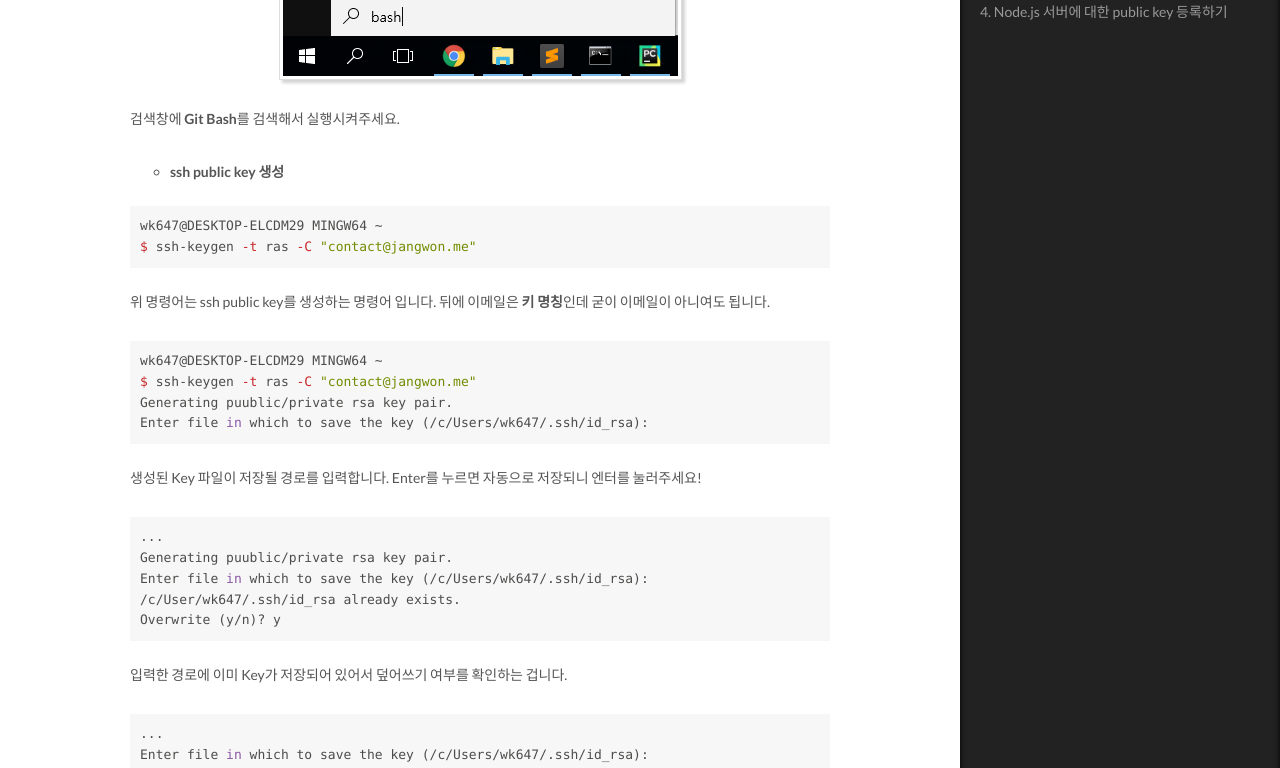
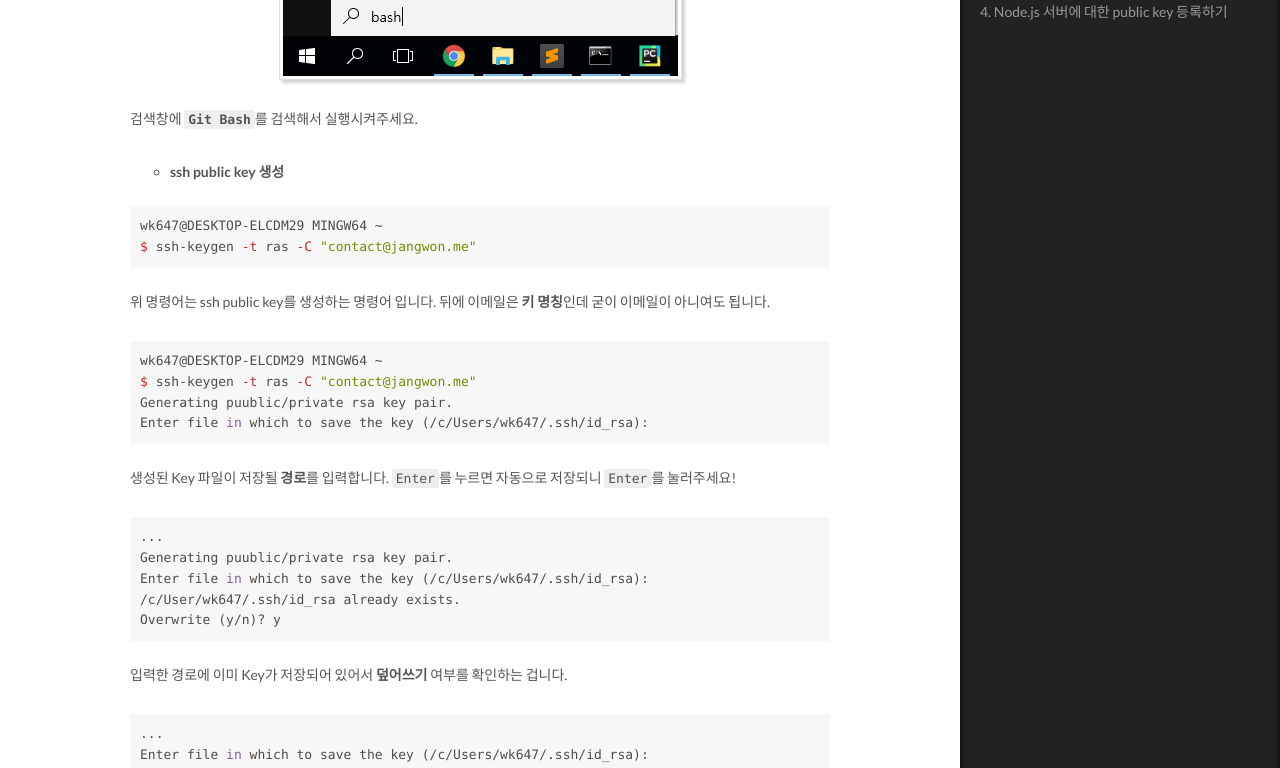
Before and after one commit to wkddnjset/wkddnjset.github.io, a Jekyll site: the page built from _posts/2018-01-30-카페24에서-Angular-배포하기.md, in a window 1280 px wide and 1400 px high, scrolled down 4281 px. Shown: the part 150-918 px from the top of the window. Built offline with Jekyll 4.4.1, drawn with Linux system fonts in a browser that asks for light colours; some of the changed text lies outside the part shown.

Commit message:
2018-01-30

````diff
--- a/_posts/2018-01-30-카페24에서-Angular-배포하기.md
+++ b/_posts/2018-01-30-카페24에서-Angular-배포하기.md
@@ -75,7 +75,7 @@ tags:
 
 ![ssh public key-01](https://raw.githubusercontent.com/wkddnjset/wkddnjset.github.io/master/_posts/images/2018-01-30/ssh_01.png)
 
-검색창에 **Git Bash**를 검색해서 실행시켜주세요.
+검색창에 **`Git Bash`**를 검색해서 실행시켜주세요.
 
 * **ssh public key 생성**
 
@@ -93,7 +93,7 @@ Generating puublic/private rsa key pair.
 Enter file in which to save the key (/c/Users/wk647/.ssh/id_rsa):
 ```
 
-생성된 Key 파일이 저장될 경로를 입력합니다. Enter를 누르면 자동으로 저장되니 엔터를 눌러주세요!
+생성된 Key 파일이 저장될 **경로**를 입력합니다. `Enter`를 누르면 자동으로 저장되니 `Enter`를 눌러주세요!
 
 ```sh
 ...
@@ -103,7 +103,7 @@ Enter file in which to save the key (/c/Users/wk647/.ssh/id_rsa):
 Overwrite (y/n)? y
 ```
 
-입력한 경로에 이미 Key가 저장되어 있어서 덮어쓰기 여부를 확인하는 겁니다.
+입력한 경로에 이미 Key가 저장되어 있어서 **덮어쓰기** 여부를 확인하는 겁니다.
 
 ```bash
 ...
````
Also changed, not shown: other parts of _posts/2018-01-30-카페24에서-Angular-배포하기.md (+6 -2 lines).
